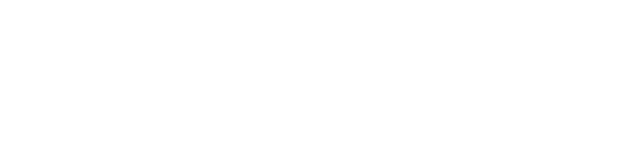
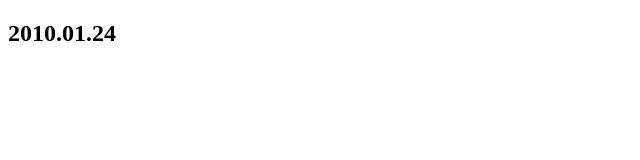
Before and after one commit to Goldor20/0224, a plain HTML site: page index.html in a window 1280 px wide. Shown: the whole page, without its empty margins (0-640 px from the left). Drawn offline with Linux system fonts and the light colour scheme.

Commit message:
Születés hozzáadva

```diff
--- a/index.html
+++ b/index.html
@@ -9,6 +9,6 @@
     <link rel="stylesheet" href="index.css">
 </head>
 <body>
-
+    <h2>2010.01.24</h2>
 </body>
 </html>
```
